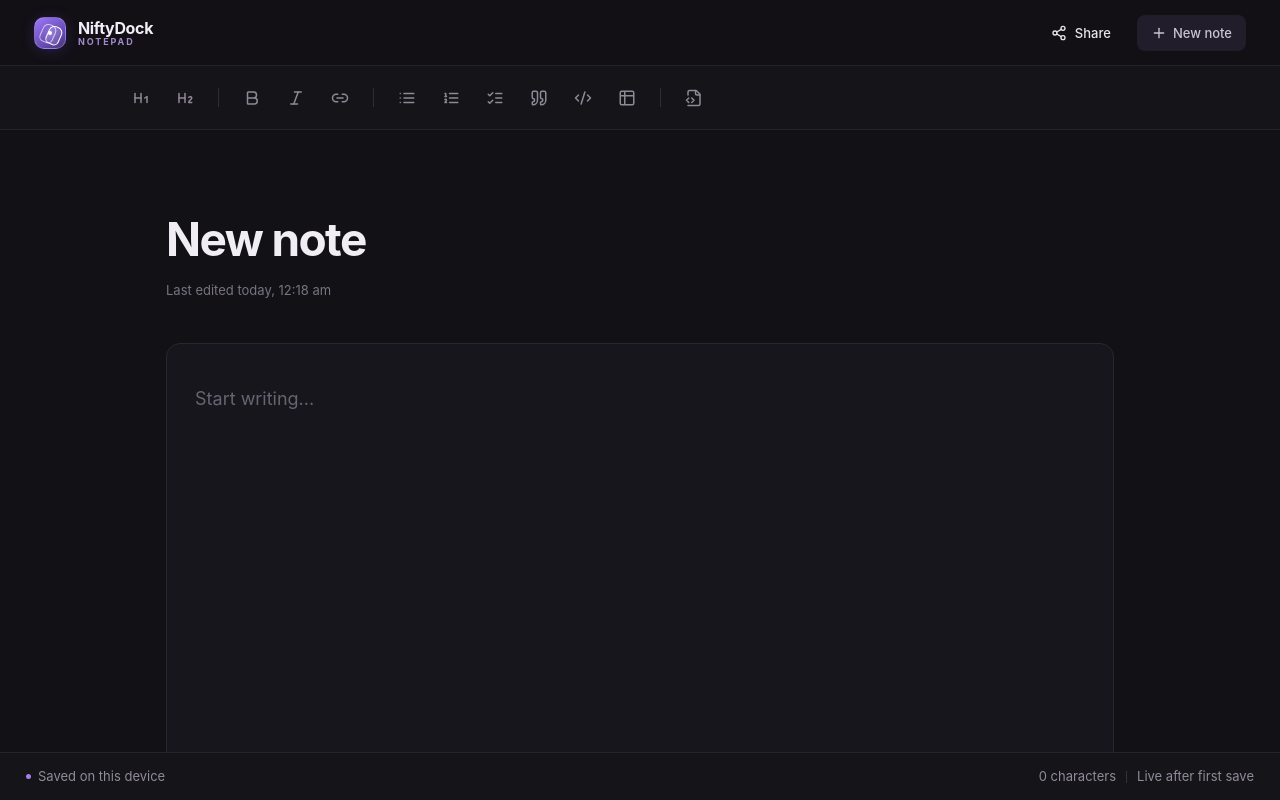
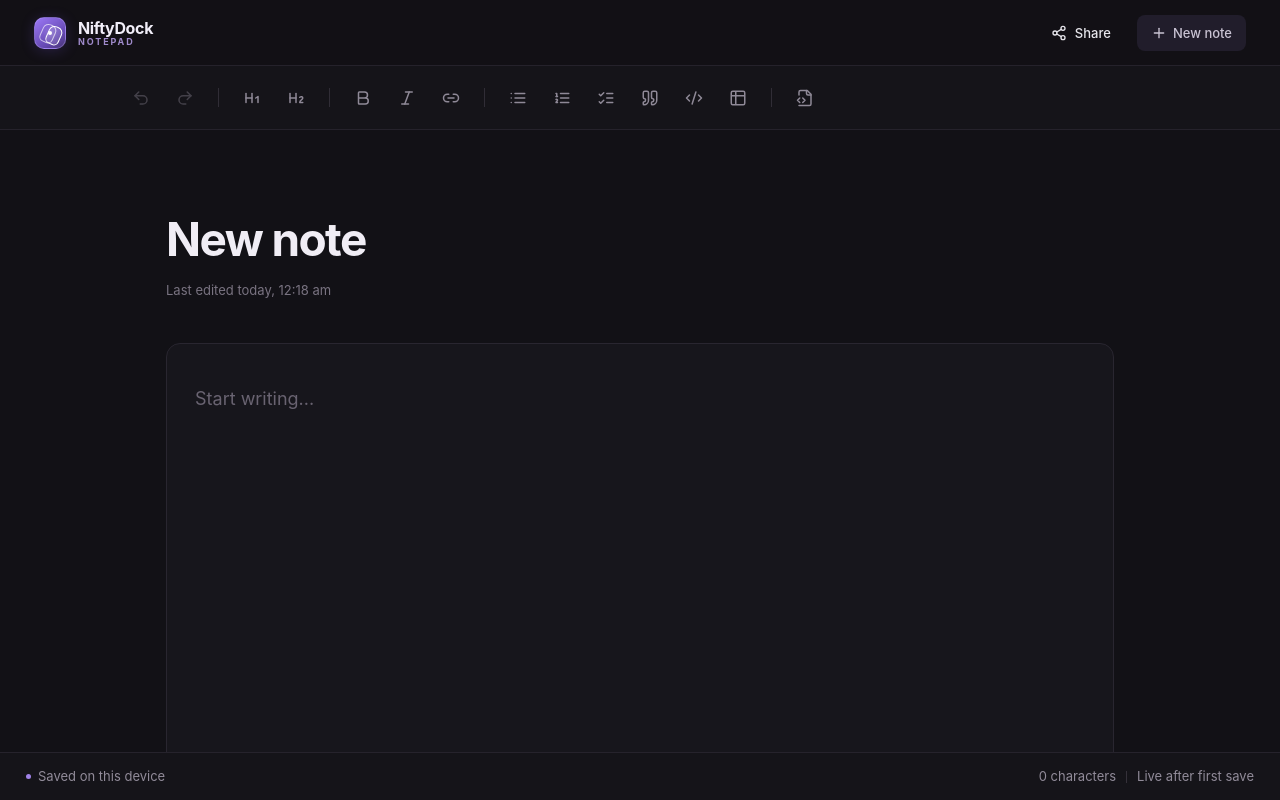
Before and after one commit to shynag/niftydock-notepad, a Next.js app: page /1 in a window 1280 px wide. Built offline with nearby package versions, Linux system fonts and the light colour scheme; no server answers; the database is empty.

Commit message:
Add undo and redo toolbar controls

```diff
--- a/src/components/notepad-app.tsx
+++ b/src/components/notepad-app.tsx
@@ -18,6 +18,8 @@ import {
   Quote,
   Share2,
   Table2,
+  Redo2,
+  Undo2,
 } from "lucide-react";
 import { RichEditor } from "@/components/rich-editor";
 import { Button } from "@/components/ui/button";
@@ -557,6 +559,11 @@ export function NotepadApp({ initialSlug }: { initialSlug?: string }) {
         <div className="editor-toolbar-wrap">
           <div className="editor-toolbar">
             <div className="toolbar-group">
+              <ToolbarButton label="Undo" onClick={() => editor?.chain().focus().undo().run()} disabled={!editor?.can().undo()}><Undo2 size={16} /></ToolbarButton>
+              <ToolbarButton label="Redo" onClick={() => editor?.chain().focus().redo().run()} disabled={!editor?.can().redo()}><Redo2 size={16} /></ToolbarButton>
+            </div>
+            <span className="toolbar-separator" />
+            <div className="toolbar-group">
               <ToolbarButton label="Heading 1" onClick={() => applyMarkdown("h1")} active={!!editor?.isActive("heading", { level: 1 })}><Heading1 size={16} /></ToolbarButton>
               <ToolbarButton label="Heading 2" onClick={() => applyMarkdown("h2")} active={!!editor?.isActive("heading", { level: 2 })}><Heading2 size={16} /></ToolbarButton>
             </div>
```
